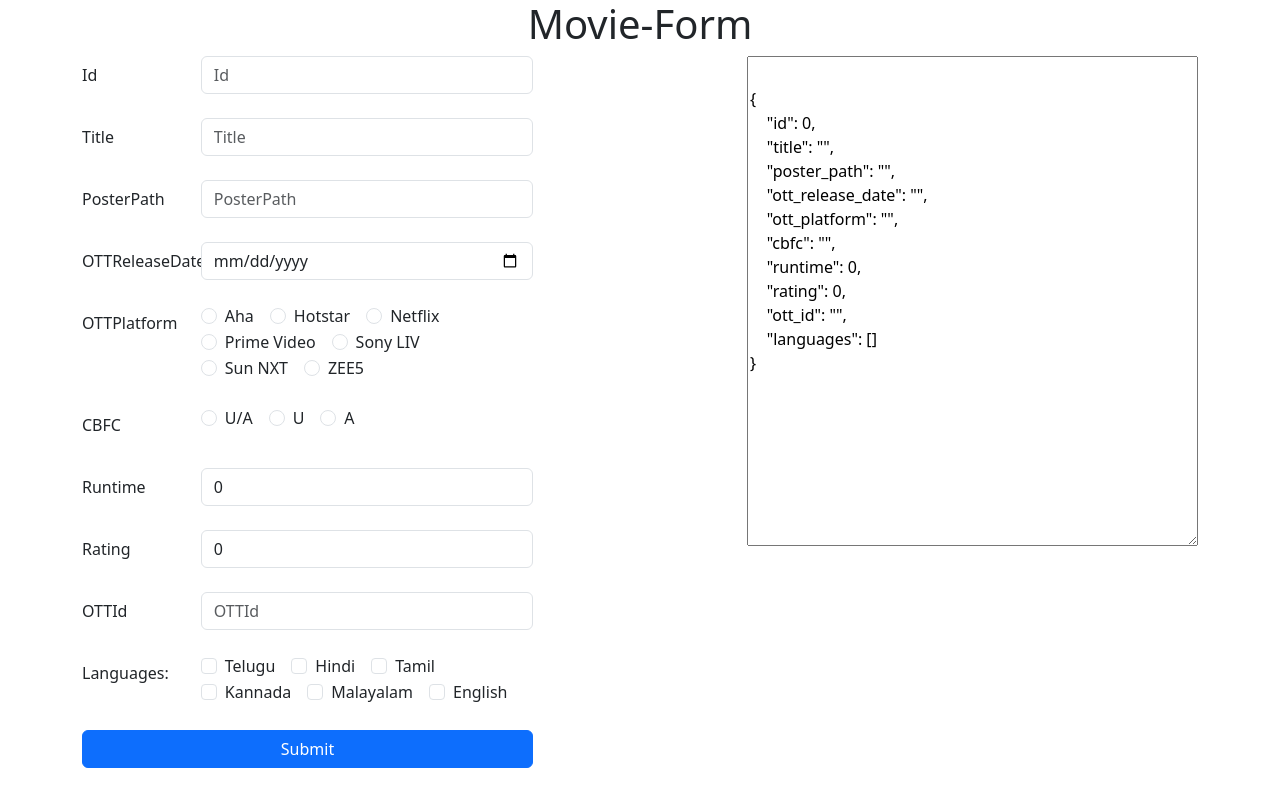
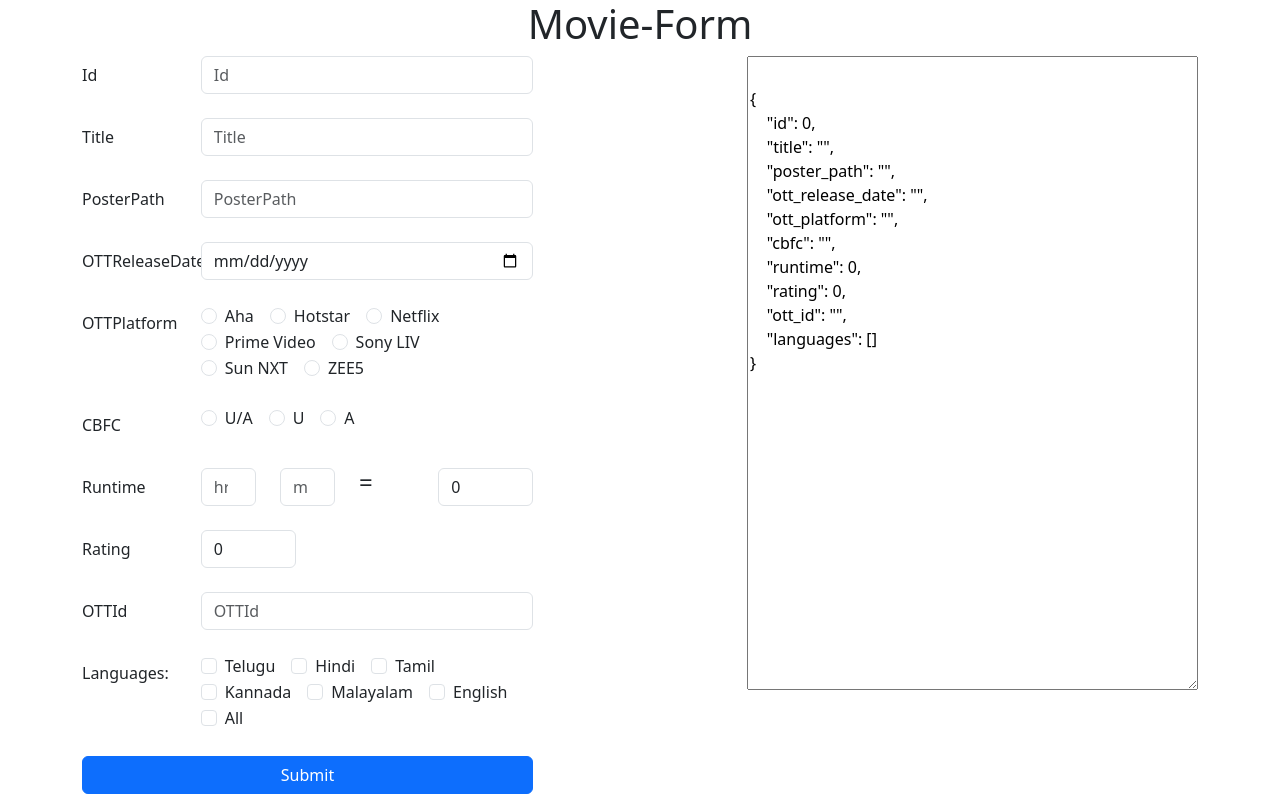
Before and after one commit to hemanthrasabhathula/movie-form, a React (Create React App) app: page / in a window 1280 px wide. Built offline with nearby package versions, Linux system fonts and the light colour scheme.

Commit message:
Added language toggle

```diff
--- a/src/MovieForm.js
+++ b/src/MovieForm.js
@@ -18,8 +18,23 @@ function MovieForm() {
         rating: 0.0,
         ott_id: '',
         languages: []
-        // Add more fields as needed
+
     });
+
+    const [finalFormData, setFinalFormData] = useState({
+        id: '',
+        title: '',
+        poster_path: '',
+        ott_release_date: '',
+        ott_platform: '',
+        cbfc: '',
+        runtime: 0,
+        rating: 0.0,
+        ott_id: '',
+        languages: []
+    });
+
+    const allLanguages = ['Te', 'Hi', 'Ta', 'Kn', 'Ml', 'En'];
 
     const AHA = 'Aha';
     const HOTSTAR = 'Hotstar';
@@ -39,40 +54,40 @@ function MovieForm() {
     const ZEE5_REGEX = /zee5\.com/;
 
 
-    //let finalFormData = {};
-    // const [finalFormData, setFinalFormData] = useState({
-    //     id: 0,
-    //     title: '',
-    //     poster_path: '',
-    //     ott_release_date: '',
-    //     ott_platform: '',
-    //     cbfc: '',
-    //     runtime: 0,
-    //     rating: 0.0,
-    //     ott_id: '12345',
-    //     languages: []
-    //     // Add more fields as needed
-    // });
-    //const [finalFormData, setFinalFormData] = useState(null);
+    const [runtimehr, setRuntimehr] = useState('');
+    const [runtimemin, setRuntimemin] = useState('');
 
-    const [finalFormData, setFinalFormData] = useState({
-        id: '',
-        title: '',
-        poster_path: '',
-        ott_release_date: '',
-        ott_platform: '',
-        cbfc: '',
-        runtime: 0,
-        rating: 0.0,
-        ott_id: '',
-        languages: []
-    });
+    const handleHoursChange = (event) => {
+        const hrValue = event.target.value;
+        const minValue = runtimemin;
+        const result = Number(hrValue) * 60 + Number(minValue);
+        setFormData({ ...formData, 'runtime': result });
+        setRuntimehr(hrValue);
+
+    }
+
+    const handleMinutesChange = (event) => {
+        const hrValue = runtimehr;
+        const minValue = event.target.value;
+        const result = Number(hrValue) * 60 + Number(minValue);
+        setFormData({ ...formData, 'runtime': result });
+        setRuntimemin(minValue);
+    }
 
     const handleChange = (e) => {
         const { name, value, type, checked } = e.target;
 
         if (type === 'checkbox') {
             // If it's a checkbox, update the array of selected values
+            if (name === 'allLanguages') {
+
+                if (checked) {
+                    setFormData({ ...formData, languages: allLanguages });
+                } else {
+                    setFormData({ ...formData, languages: [] });
+                }
+
+            } else {
                 if (checked) {
                     setFormData({ ...formData, [name]: [...formData[name], value.trim()] });
                 } else {
@@ -82,34 +97,11 @@ function MovieForm() {
                         [name]: formData[name].filter((item) => item !== value.trim()),
                     });
                 }
+            }
         } else {
-            // For other input types, update as usual
-
-            // if(name === 'id'){
-            //     setFormData({ ...formData, [name]: Number(extractMovieId(value)) });
-            // }else{
             setFormData({ ...formData, [name]: value.trim() });
-            // }
         }
 
-        // switch (type) {
-        //     case 'checkbox':
-        //       if (checked) {
-        //         setFormData({ ...formData, [name]: [...formData[name], value] });
-        //       } else {
-        //         setFormData({
-        //           ...formData,
-        //           [name]: formData[name].filter((item) => item !== value),
-        //         });
-        //       }
-        //       break;
-        //     default:
-        //       setFormData({ ...formData, [name]: value });
-        //       break;
-        //   }
-
-
-        // setFormData({ ...formData, [name]: value });
     };
 
     const extractFilename = (url) => {
@@ -128,7 +120,7 @@ function MovieForm() {
     };
 
     const extractMovieId = (url) => {
-        // Check if 'name' is a URL ending with .jpg or .png
+
         if (url !== undefined) {
             if (/^[0-9]+$/.test(url)) {
                 return url;
@@ -145,19 +137,6 @@ function MovieForm() {
 
     function extractStringFromLastSlash(inputString, regex) {
 
-        // let regex;
-        // switch (platform) {
-        //     case AHA:
-        //         regex = /aha\.video/;
-        //         break;
-        //     case NETFLIX:
-        //         regex = /netflix\.com/;
-        //         break;
-        //     case SONYLIV:
-        //         regex = /sonyliv\.com/;
-        //         break;
-        // }
-
         if (regex.test(inputString)) {
             const lastSlashIndex = inputString.lastIndexOf('/');
             if (lastSlashIndex !== -1) {
@@ -169,7 +148,6 @@ function MovieForm() {
             console.log("URL is not valid.");
             return "URL is not valid.";
         }
-
 
     }
 
@@ -255,20 +233,9 @@ function MovieForm() {
         // Handle form submission, e.g., send data to an API
 
         const formCopied = { ...formData };
-        //setFinalFormData({...formData})
-        //const formCopy =  _.cloneDeep({...formData});
-        //setFinalFormData(formCopy)
-        //finalFormData = _.cloneDeep(formData);
-        //finalFormData = { ...formData }
 
-        //finalFormData = {...formData};
-        // finalFormData = JSON.parse(JSON.stringify(formData));
         formCopied.poster_path = extractFilename(formData.poster_path)
         formCopied.id = Number(extractMovieId(formData.id))
-        //setFinalFormData({ ...formData, poster_path: extractFilename(formData.poster_path) });
-
-        //setFinalFormData({ ...formData });
-
 
         switch (formData.ott_platform) {
 
@@ -276,7 +243,6 @@ function MovieForm() {
                 formCopied.ott_id = extractStringFromLastSlash(formData.ott_id, AHA_REGEX)
                 break;
             case HOTSTAR:
-                //setFinalFormData({ ...formData, ott_id: extractStringFromSecondToLastSlash(formData.ott_id) });
                 formCopied.ott_id = extractStringFromSecondToLastSlash(formData.ott_id, HOTSTAR_REGEX)
                 break;
             case NETFLIX:
@@ -448,9 +414,33 @@ function MovieForm() {
                             <br />
                             <Form.Group as={Row}  >
                                 <Form.Label column sm="3" >Runtime</Form.Label>
-                                <Col sm="9">
+                                <Col sm="2">
                                     <Form.Control
                                         type="number"
+                                        min='0'
+                                        max='12'
+                                        name="runtimehr"
+                                        placeholder="hr"
+                                        value={runtimehr}
+                                        onChange={handleHoursChange} />
+                                </Col>
+                                <Col sm="2">
+                                    <Form.Control
+                                        type="number"
+                                        min='0'
+                                        max='60'
+                                        name="runtimemin"
+                                        placeholder="min"
+                                        value={runtimemin}
+                                        onChange={handleMinutesChange} />
+                                </Col>
+                                <Col sm="2">
+                                <h4>=</h4>
+                                </Col>
+                                <Col sm="3">
+                                    <Form.Control
+                                        type="number"
+                                        min='0'
                                         name="runtime"
                                         placeholder="Runtime"
                                         value={formData.runtime}
@@ -460,10 +450,13 @@ function MovieForm() {
                             <br />
                             <Form.Group as={Row} >
                                 <Form.Label column sm="3" >Rating</Form.Label>
-                                <Col sm="9">
+                                <Col sm="3">
                                     <Form.Control
-                                        type="text"
+                                        type="number"
                                         name="rating"
+                                        step='0.1'
+                                        min='0.0'
+                                        max='10.0'
                                         placeholder="Rating"
                                         value={formData.rating}
                                         onChange={handleChange} />
@@ -534,6 +527,14 @@ function MovieForm() {
                                         value="En"
                                         checked={formData.languages.includes('En')}
                                         onChange={handleChange} />
+                                    <Form.Check
+                                        inline
+                                        label="All"
+                                        type="checkbox"
+                                        name="allLanguages"
+                                        checked={formData.languages.length === allLanguages.length}
+                                        onChange={handleChange}
+                                    />
                                 </Col>
                             </Form.Group>
                             <br />
@@ -545,7 +546,7 @@ function MovieForm() {
                     </div>
                     <div className="col-sm-2"></div>
                     <div className="col-sm-5" >
-                        <textarea readOnly value={JSON.stringify(finalFormData, replacer, 4)} cols="60" rows="19"></textarea>
+                        <textarea readOnly value={JSON.stringify(finalFormData, replacer,4)} cols="60" rows="25"></textarea>
                     </div>
                 </div>
             </Container>
```
Lines whose indentation alone changed are shown as unchanged.
